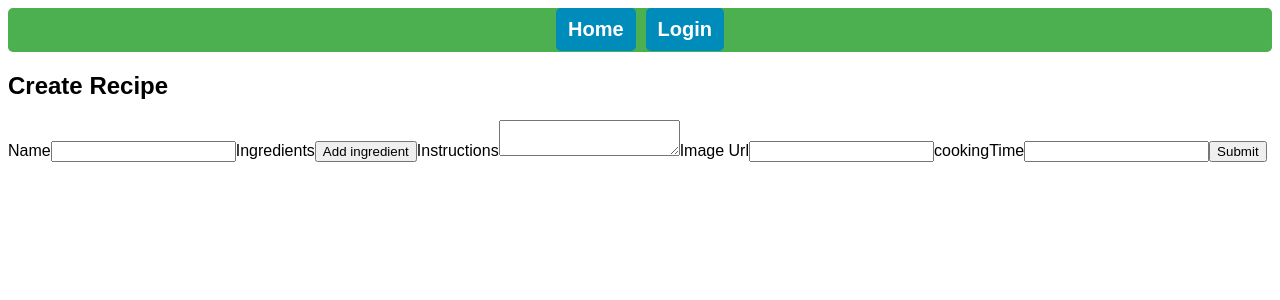
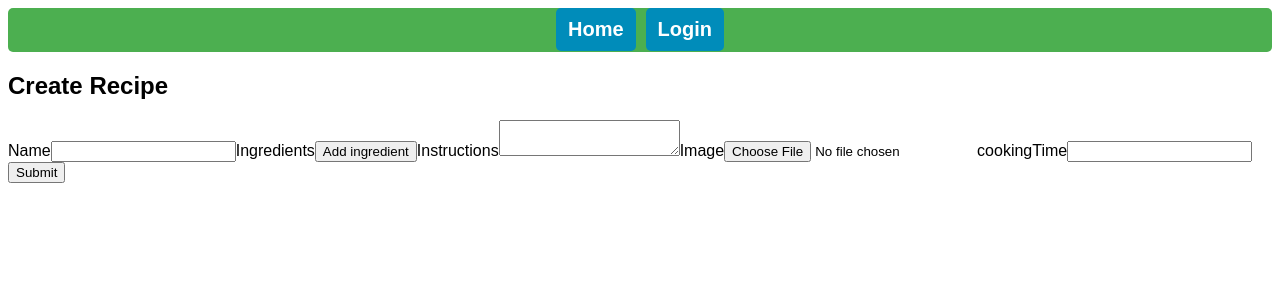
Before and after one commit to jcb548/recipe-book, a React (Create React App) app in the folder client/: page /create-recipe in a window 1280 px wide. Shown: the top 300 px of the page. Built offline with nearby package versions, Linux system fonts and the light colour scheme.

Commit message:
Images now upload to mongoDB

```diff
--- a/client/src/pages/create-recipe.js
+++ b/client/src/pages/create-recipe.js
@@ -11,12 +11,11 @@ export const CreateRecipe = () => {
     name: "",
     ingredients: [],
     instructions: "",
-    imageUrl: "",
+    image: "",
     cookingTime: 0,
     userOwner: userID,
   });
   const [cookies, _] = useCookies(["access_token"]);
-
   const navigate = useNavigate();
   const handleChange = (event) => {
     const { name, value } = event.target;
@@ -34,18 +33,33 @@ export const CreateRecipe = () => {
     setRecipe({ ...recipe, ingredients: [...recipe.ingredients, ""] });
   };
 
+  const handleFileUpload = async (event) => {
+    const file = event.target.files[0];
+    const base64 = await convertToBase64(file);
+    setRecipe({ ...recipe, image: base64 });
+  };
+
   const onSubmit = async (event) => {
     event.preventDefault();
     try {
-      await axios.post("http://localhost:3001/recipes", recipe, {
-        headers: { authorization: cookies.access_token },
-      });
-      alert("Recipe Created!");
-      navigate("/");
+      const response = await axios.post(
+        "http://localhost:3001/recipes",
+        recipe,
+        {
+          headers: { authorization: cookies.access_token },
+        }
+      );
+      if (response.data._message) {
+        alert(response.data._message);
+      } else {
+        alert("Recipe Created!");
+        navigate("/");
+      }
     } catch (err) {
       console.error(err);
     }
   };
+
   return (
     <div className="create-recipe">
       <h2>Create Recipe</h2>
@@ -71,12 +85,13 @@ export const CreateRecipe = () => {
           name="instructions"
           onChange={handleChange}
         />
-        <label htmlFor="imageUrl">Image Url</label>
+        <label htmlFor="image">Image</label>
         <input
-          type="text"
-          id="imageUrl"
-          name="imageUrl"
-          onChange={handleChange}
+          type="file"
+          accept=".jpeg, .png, .jpg"
+          id="image"
+          name="image"
+          onChange={(event) => handleFileUpload(event)}
         />
         <label htmlFor="cookingTime">cookingTime</label>
         <input
@@ -92,3 +107,16 @@ export const CreateRecipe = () => {
     </div>
   );
 };
+
+function convertToBase64(file) {
+  return new Promise((res, err) => {
+    const fileReader = new FileReader();
+    fileReader.readAsDataURL(file);
+    fileReader.onload = () => {
+      res(fileReader.result);
+    };
+    fileReader.onerror = (error) => {
+      err(error);
+    };
+  });
+}
--- a/client/src/pages/home.js
+++ b/client/src/pages/home.js
@@ -72,7 +72,7 @@ export const Home = () => {
             <div className="instructions">
               <p>{recipe.instructions}</p>
             </div>
-            <img src={recipe.imageUrl} alt={recipe.name} />
+            <img src={recipe.image} alt={recipe.name} />
             <p>Cooking Time: {recipe.cookingTime} (minutes)</p>
           </li>
         ))}
```
Also changed, not shown: 1 other file (tests, documents, lock files or other folders).
